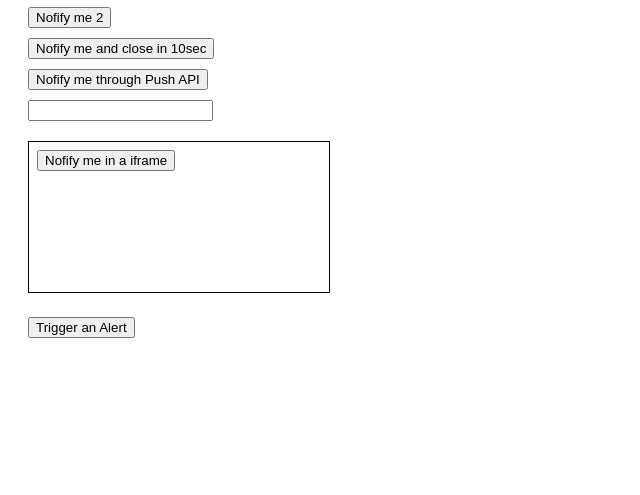
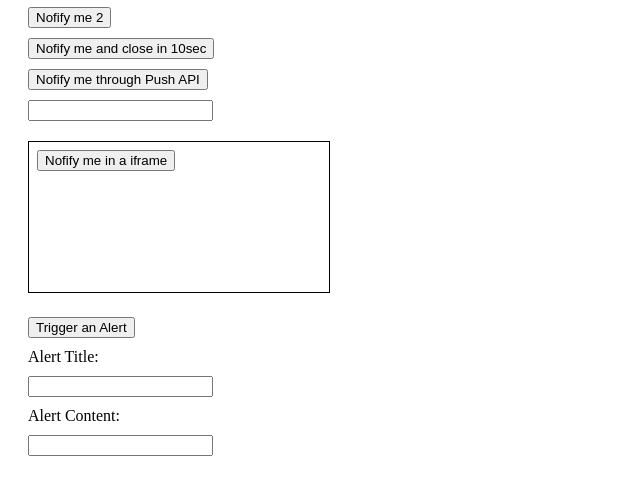
Before and after one commit to getstation/test-integration, a website: page index.html in a window 1280 px wide. Shown: the part 123-618 px from the top of the page, without its empty margins (0-640 px from the left). Drawn offline with nearby package versions, Linux system fonts and the light colour scheme.

Commit message:
Add Title & Content Alert inputs

```diff
--- a/index.html
+++ b/index.html
@@ -18,6 +18,8 @@
       <iframe src="iframe.html" frameborder="0"></iframe>
 
       <button id='alertButton'>Trigger an Alert</button>
+      Alert Title: <input type="text" id="alertTitle" />
+      Alert Content: <input type="text" id="alertContent" />
     </div>
 
     <!-- Scripts -->
```
